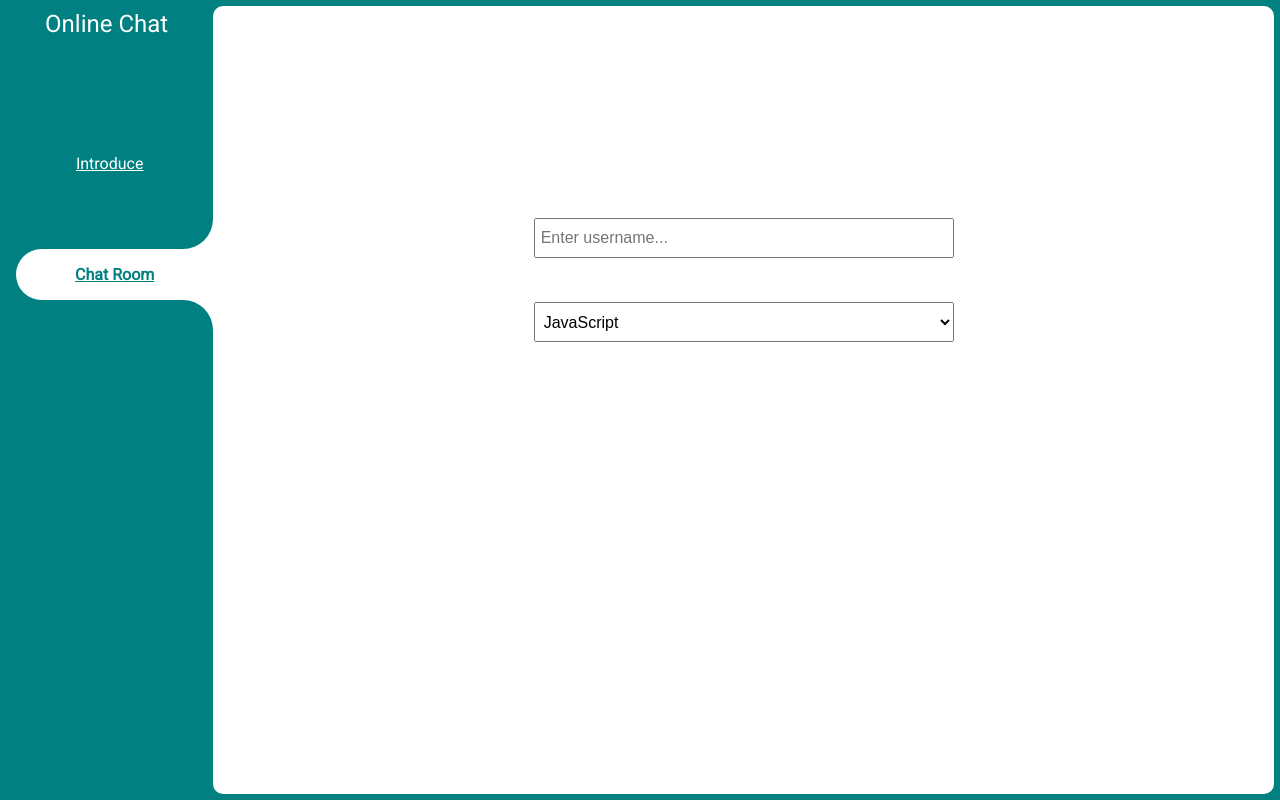
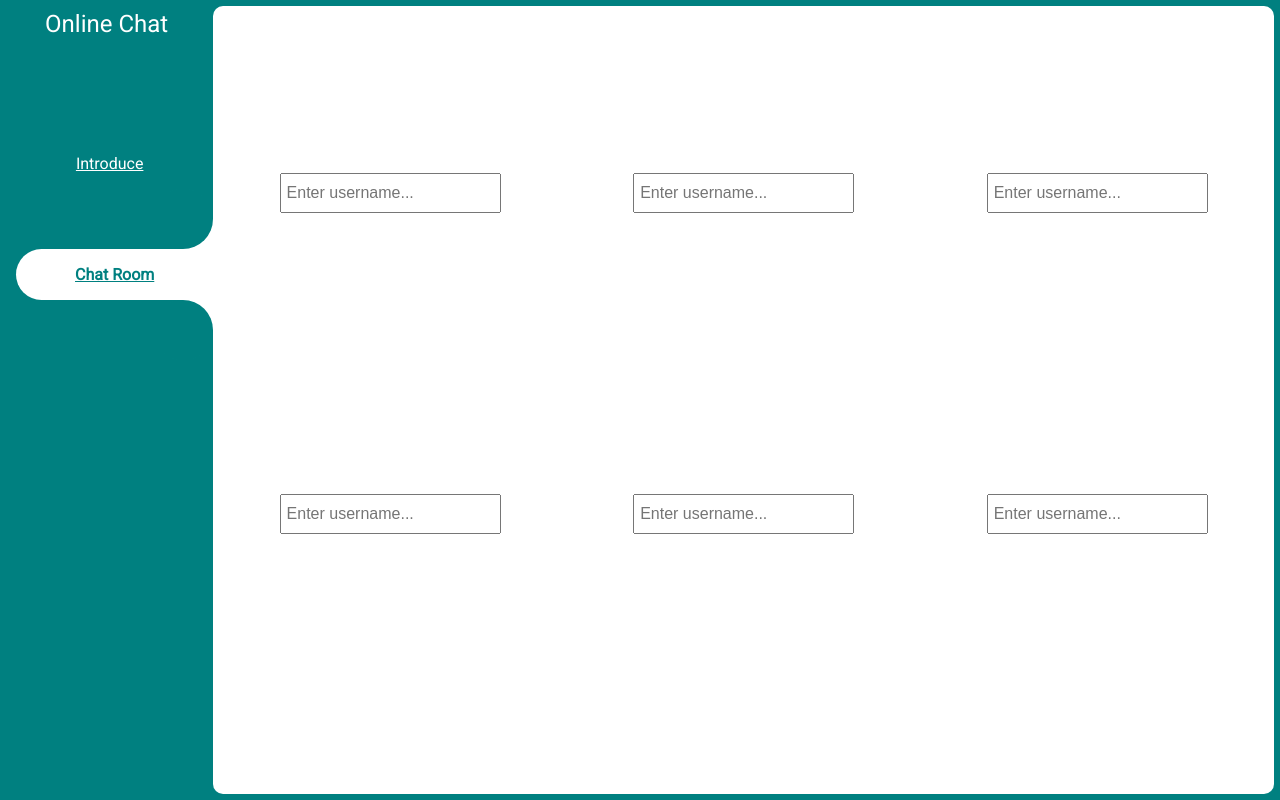
Before and after one commit to MVNgoc/WebSocket-, a Vue app: page /messages in a window 1280 px wide. Built offline with nearby package versions, Linux system fonts and the light colour scheme.

Commit message:
update chat room view

```diff
--- a/src/assets/style.css
+++ b/src/assets/style.css
@@ -40,102 +40,24 @@ a {
 
 /* Chat Page */
 
-.chat-container {
-	max-width: 1100px;
-	background: #fff;
-	margin: 30px auto;
-	overflow: hidden;
-}
-
-.chat-header {
-	background: var(--dark-color-a);
-	color: #fff;
-	border-top-left-radius: 5px;
-	border-top-right-radius: 5px;
-	padding: 15px;
-	display: flex;
-	align-items: center;
-	justify-content: space-between;
-}
-
-.chat-main {
-	display: grid;
-	grid-template-columns: 1fr 3fr;
-}
-
-.chat-sidebar {
-	background: var(--dark-color-b);
-	color: #fff;
-	padding: 20px 20px 60px;
-	overflow-y: scroll;
-}
-
-.chat-sidebar h2 {
-	font-size: 20px;
-	background: rgba(0, 0, 0, 0.1);
-	padding: 10px;
-	margin-bottom: 20px;
-}
-
-.chat-sidebar h3 {
-	margin-bottom: 15px;
-}
-
-.chat-sidebar ul li {
-	padding: 10px 0;
-}
-
-.chat-messages {
-	padding: 30px;
-	max-height: 500px;
-	overflow-y: scroll;
-}
-
-.chat-messages .message {
-	padding: 10px;
-	margin-bottom: 15px;
-	background-color: var(--light-color);
-	border-radius: 5px;
-}
-
-.chat-messages .message .meta {
-	font-size: 15px;
-	font-weight: bold;
-	color: var(--dark-color-b);
-	opacity: 0.7;
-	margin-bottom: 7px;
-}
-
-.chat-messages .message .meta span {
-	color: #777;
-}
-
-.chat-form-container {
-	padding: 20px 30px;
-	background-color: var(--dark-color-a);
-}
-
-.chat-form-container form {
-	display: flex;
-}
-
-.chat-form-container input[type='text'] {
-	font-size: 16px;
-	padding: 5px;
-	height: 40px;
-	flex: 1;
-}
 
 /* Join Page */
 .join-container {
-	max-width: 500px;
-	margin: 80px auto;
+	display: flex;
+	justify-content: space-around;
+	flex-wrap: wrap;
+	width: 100%;
 	color: #fff;
+	padding-top: 55px;
+}
+
+.join-container .room-container {
+	margin: 0 15px 15px 15px;
 }
 
 .join-header {
 	text-align: center;
-	padding: 20px;
+	padding: 10px;
 	background: var(--dark-color-a);
 	border-top-left-radius: 5px;
 	border-top-right-radius: 5px;
@@ -146,12 +68,8 @@ a {
 	background: var(--dark-color-b);
 }
 
-.join-main p {
-	margin-bottom: 20px;
-}
-
 .join-main .form-control {
-	margin-bottom: 20px;
+	margin-bottom: 10px;
 }
 
 .join-main label {
@@ -166,18 +84,14 @@ a {
 	width: 100%;
 }
 
-.join-main select {
-	font-size: 16px;
-	padding: 5px;
-	height: 40px;
-	width: 100%;
-}
-
 .join-main .btn {
 	margin-top: 20px;
 	width: 100%;
 }
 
+.join-main .online-users {
+	font-size: 26px;
+}
 @media (max-width: 700px) {
 	.chat-main {
 		display: block;
--- a/src/views/Introduce.vue
+++ b/src/views/Introduce.vue
@@ -1,6 +1,6 @@
 <template>
     <div class="introduce">
-        Introduce
+
     </div>
 </template>
 
@@ -12,13 +12,8 @@
 
 <style scoped>
 .introduce {
-    display: flex;
-    justify-content: center;
-    align-items: center;
     height: 100%;
     width: 100%;
-    font-size: 40px;
-    color: rgb(19, 18, 18);
-    font-weight: 600;
+    background-image: url("https://www.google.com/url?sa=i&url=https%3A%2F%2Fcoolbackgrounds.io%2F&psig=AOvVaw1f-YITZ6OJW5BHtu26KUWH&ust=1652941902942000&source=images&cd=vfe&ved=0CAwQjRxqFwoTCPDFyKy66PcCFQAAAAAdAAAAABAD");
 }
 </style>
--- a/src/views/Messages.vue
+++ b/src/views/Messages.vue
@@ -1,7 +1,8 @@
 <template>
     <div class="join-container">
+		<div class="room-container">
 			<header class="join-header">
-				<h1><i class="fas fa-smile"></i>ChatCord</h1>
+			<h1><i class="fas fa-smile"></i>ROOM 1</h1>
 			</header>
 			<main class="join-main">
 				<form action="chat.html">
@@ -16,20 +17,139 @@
 						/>
 					</div>
 					<div class="form-control">
-						<label for="room">Room</label>
-						<select name="room" id="room">
-							<option value="JavaScript">JavaScript</option>
-							<option value="Python">Python</option>
-							<option value="PHP">PHP</option>
-							<option value="C#">C#</option>
-							<option value="Ruby">Ruby</option>
-							<option value="Java">Java</option>
-						</select>
+						<label>Online</label>
+						<p class="online-users">5</p>
 					</div>
 					<button type="submit" class="btn">Join Chat</button>
 				</form>
 			</main>
 		</div>
+
+		<div class="room-container">
+			<header class="join-header">
+			<h1><i class="fas fa-smile"></i>ROOM 2</h1>
+			</header>
+			<main class="join-main">
+				<form action="chat.html">
+					<div class="form-control">
+						<label for="username">Username</label>
+						<input
+							type="text"
+							name="username"
+							id="username"
+							placeholder="Enter username..."
+							required
+						/>
+					</div>
+					<div class="form-control">
+						<label>Online</label>
+						<p class="online-users">5</p>
+					</div>
+					<button type="submit" class="btn">Join Chat</button>
+				</form>
+			</main>
+		</div>
+
+		<div class="room-container">
+			<header class="join-header">
+			<h1><i class="fas fa-smile"></i>ROOM 3</h1>
+			</header>
+			<main class="join-main">
+				<form action="chat.html">
+					<div class="form-control">
+						<label for="username">Username</label>
+						<input
+							type="text"
+							name="username"
+							id="username"
+							placeholder="Enter username..."
+							required
+						/>
+					</div>
+					<div class="form-control">
+						<label>Online</label>
+						<p class="online-users">5</p>
+					</div>
+					<button type="submit" class="btn">Join Chat</button>
+				</form>
+			</main>
+		</div>
+
+		<div class="room-container">
+			<header class="join-header">
+			<h1><i class="fas fa-smile"></i>ROOM 4</h1>
+			</header>
+			<main class="join-main">
+				<form action="chat.html">
+					<div class="form-control">
+						<label for="username">Username</label>
+						<input
+							type="text"
+							name="username"
+							id="username"
+							placeholder="Enter username..."
+							required
+						/>
+					</div>
+					<div class="form-control">
+						<label>Online</label>
+						<p class="online-users">5</p>
+					</div>
+					<button type="submit" class="btn">Join Chat</button>
+				</form>
+			</main>
+		</div>
+
+		<div class="room-container">
+			<header class="join-header">
+			<h1><i class="fas fa-smile"></i>ROOM 5</h1>
+			</header>
+			<main class="join-main">
+				<form action="chat.html">
+					<div class="form-control">
+						<label for="username">Username</label>
+						<input
+							type="text"
+							name="username"
+							id="username"
+							placeholder="Enter username..."
+							required
+						/>
+					</div>
+					<div class="form-control">
+						<label>Online</label>
+						<p class="online-users">5</p>
+					</div>
+					<button type="submit" class="btn">Join Chat</button>
+				</form>
+			</main>
+		</div>
+
+		<div class="room-container">
+			<header class="join-header">
+			<h1><i class="fas fa-smile"></i>ROOM </h1>
+			</header>
+			<main class="join-main">
+				<form action="chat.html">
+					<div class="form-control">
+						<label for="username">Username</label>
+						<input
+							type="text"
+							name="username"
+							id="username"
+							placeholder="Enter username..."
+							required
+						/>
+					</div>
+					<div class="form-control">
+						<label>Online</label>
+						<p class="online-users">5</p>
+					</div>
+					<button type="submit" class="btn">Join Chat</button>
+				</form>
+			</main>
+		</div>
+	</div>
 </template>
 
 <script>
```
Also changed, not shown: src/img/introduce_background.png (added), 1 other file (tests, documents, lock files or other folders).
